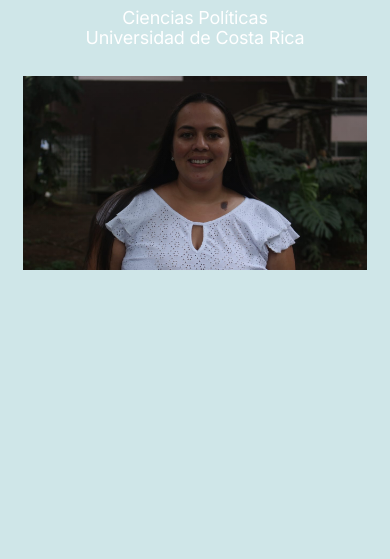
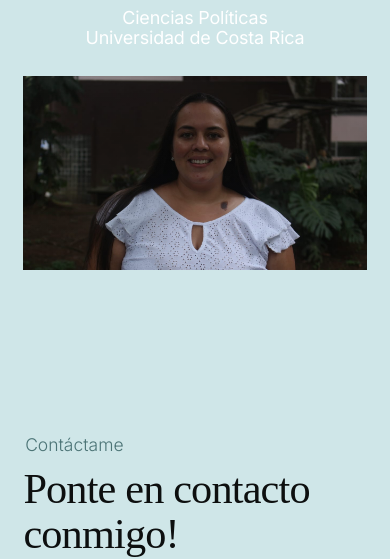
Before and after one commit to JosueChinchillaS/paolasalazar, a plain HTML site: page index.html in a window 390 px wide. Shown: the part 300-859 px from the top of the page. Drawn offline with Linux system fonts and the light colour scheme; a web font is replaced by a local one.

Commit message:
Styling fixes, medias

```diff
--- a/css/styles.css
+++ b/css/styles.css
@@ -3093,7 +3093,7 @@ img.u-pull-left {
 .s-intro {
   padding-top: calc(9.5 * var(--space));
   width: 100%;
-  height: 180vh;
+
   position: relative;
 }
 
@@ -3154,6 +3154,9 @@ img.u-pull-left {
 
 /* Media query for desktop */
 @media (min-width: 768px) {
+  .s-intro {
+    height: 180vh;
+  }
   .s-intro__bg {
     margin-top: 54rem;
   }
@@ -3161,6 +3164,9 @@ img.u-pull-left {
 
 /* Media query for mobile */
 @media (max-width: 767px) {
+  .s-intro {
+    height: 70vh;
+  }
   .s-intro__bg {
     margin-top: 18rem;
   }
```
